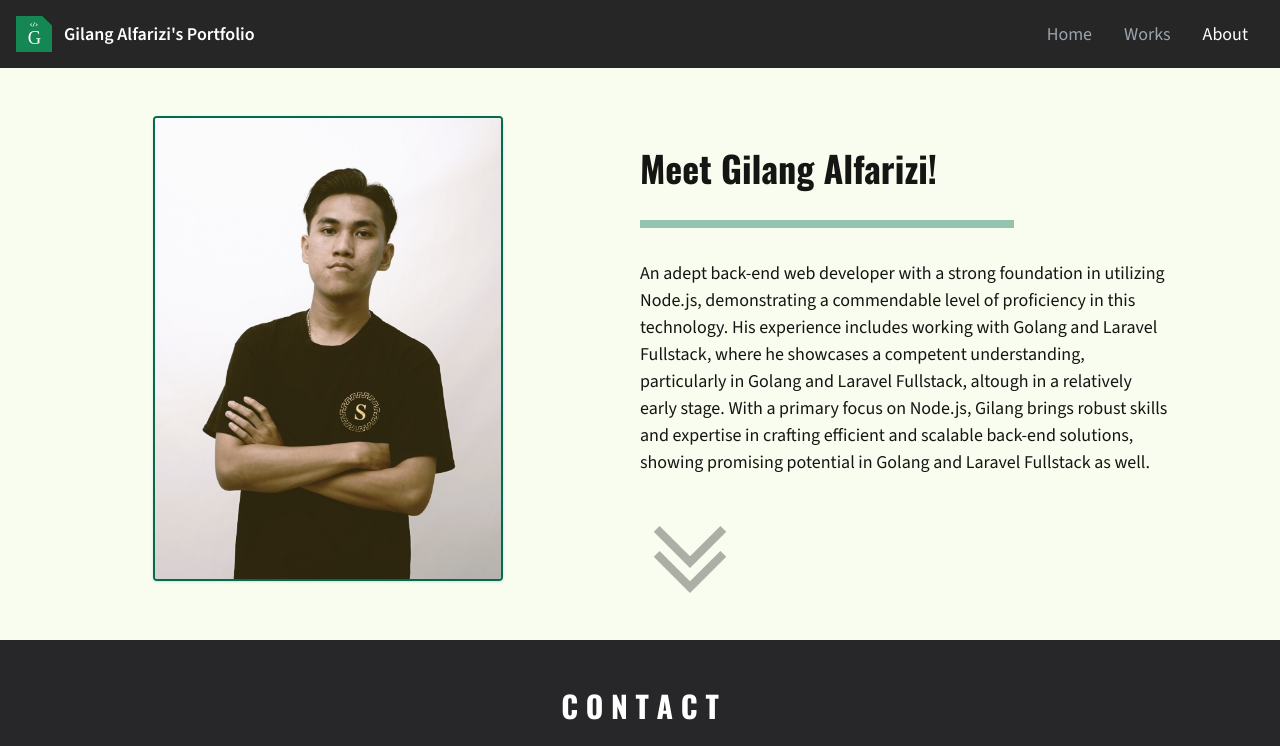
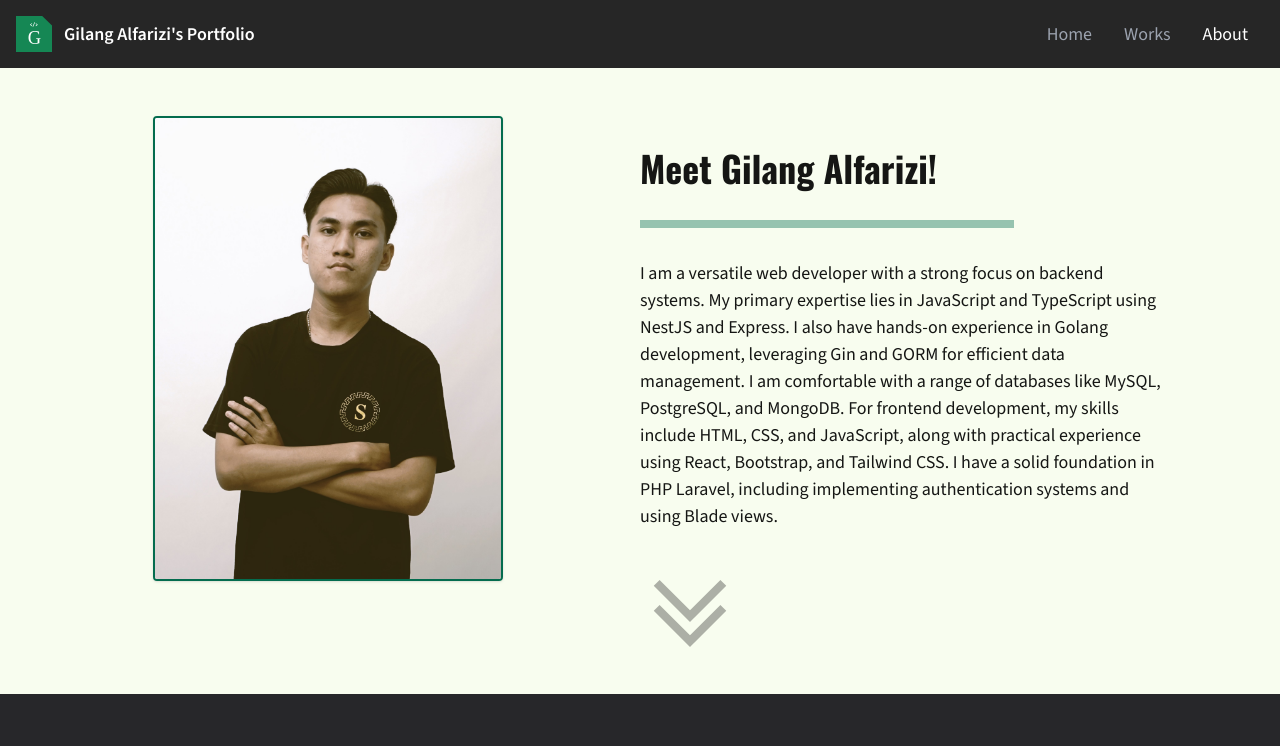
Before and after one commit to GilangAlfarizi/my-portfolio-react-express, a React (Vite) app in the folder react/: page /about in a window 1280 px wide. Shown: the top 746 px of the page. Built offline with nearby package versions, Linux system fonts and the light colour scheme.

Commit message:
chore: update new about description

```diff
--- a/react/src/App.jsx
+++ b/react/src/App.jsx
@@ -114,7 +114,7 @@ function App() {
 					<div className="bg-success rounded-lg lg:grid lg:grid-cols-3 m-12 p-8 items-center">
 						<div className="lg:mx-8 lg:my-4 lg:px-4 lg:py-4 text-green-800 lg:text-6xl text-lg col-span-2">
 							<p className="leading-tight">
-								Let&apos;s build captivating and engaging website. Bring your
+								Let&apos;s build captivating and engaging application. Bring your
 								vision to life!
 							</p>
 						</div>
--- a/react/src/pages/About.jsx
+++ b/react/src/pages/About.jsx
@@ -29,7 +29,17 @@ export default function About() {
 						<h1 className="text-4xl font-bold my-8">Meet Gilang Alfarizi!</h1>
 						<div className="border-4 w-3/5 h-1 border-green-700/40 mb-4"></div>
 						<p className="mt-4 lg:mr-24 mx-11 lg:mx-0 text-start">
-							An adept back-end web developer with a strong foundation in
+							I am a versatile web developer with a strong focus on backend
+							systems. My primary expertise lies in JavaScript and TypeScript
+							using NestJS and Express. I also have hands-on experience in
+							Golang development, leveraging Gin and GORM for efficient data
+							management. I am comfortable with a range of databases like MySQL,
+							PostgreSQL, and MongoDB. For frontend development, my skills
+							include HTML, CSS, and JavaScript, along with practical experience
+							using React, Bootstrap, and Tailwind CSS. I have a solid
+							foundation in PHP Laravel, including implementing authentication
+							systems and using Blade views.
+							{/* An adept back-end web developer with a strong foundation in
 							utilizing Node.js, demonstrating a commendable level of
 							proficiency in this technology. His experience includes working
 							with Golang and Laravel Fullstack, where he showcases a competent
@@ -37,7 +47,7 @@ export default function About() {
 							altough in a relatively early stage. With a primary focus on
 							Node.js, Gilang brings robust skills and expertise in crafting
 							efficient and scalable back-end solutions, showing promising
-							potential in Golang and Laravel Fullstack as well.
+							potential in Golang and Laravel Fullstack as well. */}
 						</p>
 						<div className="lg:mt-8 mt-4">
 							<img
```
